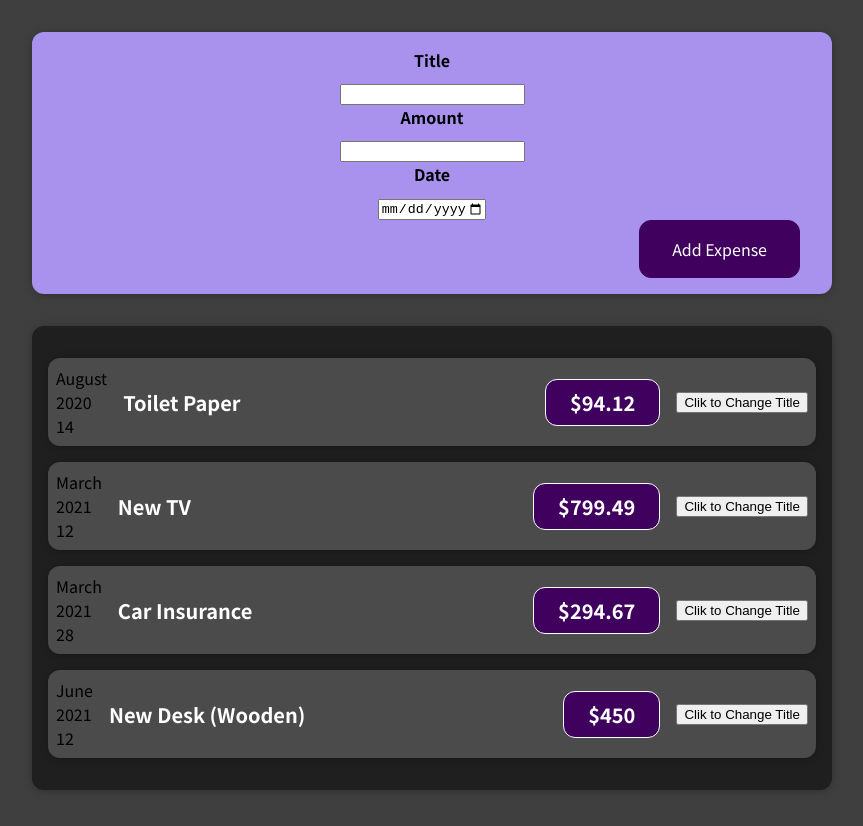
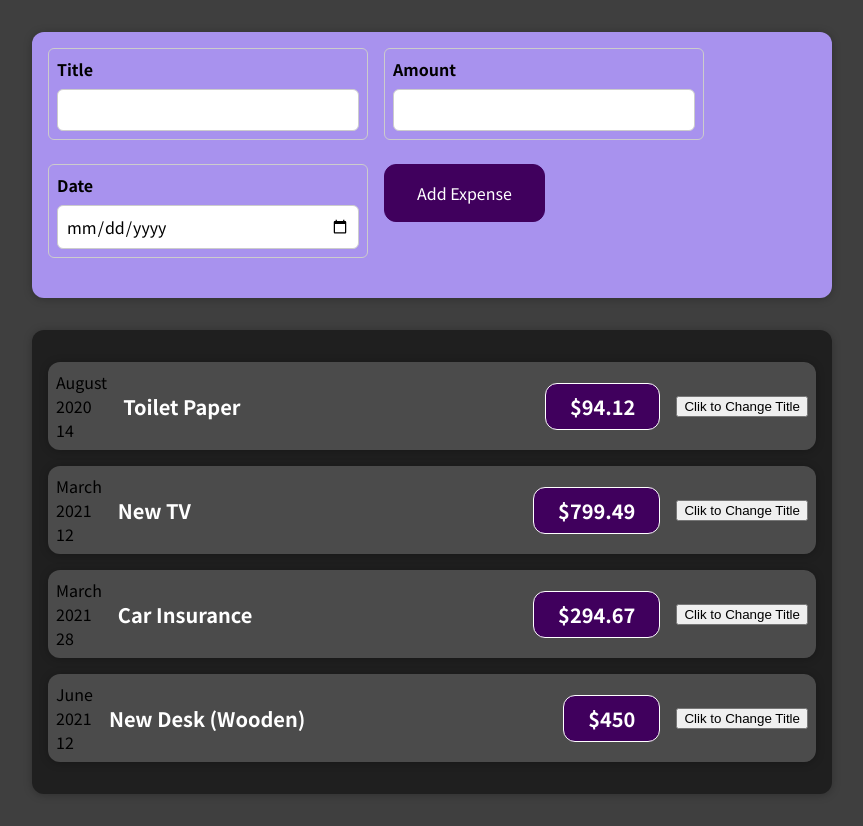
Before and after one commit to Abmart0803/Expenses-Tracker-App, a React (Create React App) app in the folder expenses/: page / in a window 1280 px wide. Shown: the whole page, without its empty margins (208-1071 px from the left). Built offline with nearby package versions, Linux system fonts and the light colour scheme.

Commit message:
modified:   src/App.js         modified:   src/components/NewExpense/ExpenseForm.css         modified:   src/components/NewExpense/ExpenseForm.js         modified:   src/components/NewExpense/NewExpense.js

```diff
--- a/expenses/src/App.js
+++ b/expenses/src/App.js
@@ -33,9 +33,14 @@ const App = () => {
   // );
   //Abve is how to create all elements in the react if not using JXS as below code.
 
+  const addExpenseHandler = (expense) => {
+    console.log("In App.js");
+    console.log(expense);
+  };
+
   return (
     <div>
-      <NewExpense />
+      <NewExpense onAddExpenses={addExpenseHandler} />
       <Expenses items={expenses} />
     </div>
   );
--- a/expenses/src/components/NewExpense/ExpenseForm.css
+++ b/expenses/src/components/NewExpense/ExpenseForm.css
@@ -19,7 +19,16 @@ label {
   display: block;
   /* float: left; */
 
-.new-expense__control input {
+.new-expense__control {
+  font: inherit;
+  padding: 0.5rem;
+  border-radius: 6px;
+  border: 1px solid #ccc;
+  width: 20rem;
+  max-width: 100%;
+}
+
+input {
   font: inherit;
   padding: 0.5rem;
   border-radius: 6px;
--- a/expenses/src/components/NewExpense/ExpenseForm.js
+++ b/expenses/src/components/NewExpense/ExpenseForm.js
@@ -1,22 +1,68 @@
-import React from "react";
+import React, { useState } from "react";
 
 import "./ExpenseForm.css";
 
-const ExpenseForm = () => {
+const ExpenseForm = (props) => {
+  const [enteredTitled, setEnteredTitled] = useState("");
+  const titleChangeHandler = (event) => {
+    setEnteredTitled(event.target.value);
+  };
+
+  const [enteredAmount, setEnteredAmount] = useState("");
+  const amountChangeHandler = (event) => {
+    setEnteredAmount(event.target.value);
+  };
+
+  const [enteredDate, setEnteredDate] = useState("");
+  const dateChangeHandler = (event) => {
+    setEnteredDate(event.target.value);
+  };
+
+  const submitHandler = (event) => {
+    event.preventDefault();
+
+    const expenseData = {
+      title: enteredTitled,
+      amount: enteredAmount,
+      date: new Date(enteredDate),
+    };
+
+    props.onSaveExpenseData(expenseData);
+    setEnteredTitled("");
+    setEnteredAmount("");
+    setEnteredDate("");
+  };
+
   return (
-    <form>
-      <div clasName="new-expense__controls">
-        <div clasName="new-expense__control">
+    <form onSubmit={submitHandler}>
+      <div className="new-expense__controls">
+        <div className="new-expense__control">
           <label>Title</label>
-          <input type="text" />
+          <input
+            type="text"
+            value={enteredTitled}
+            onChange={titleChangeHandler}
+          />
         </div>
-        <div clasName="new-expense__control">
+        <div className="new-expense__control">
           <label>Amount</label>
-          <input type="number" min="0.01" step="0.01" />
+          <input
+            type="number"
+            min="0.01"
+            step="0.01"
+            value={enteredAmount}
+            onChange={amountChangeHandler}
+          />
         </div>
-        <div clasName="new-expense__control">
+        <div className="new-expense__control">
           <label>Date</label>
-          <input type="date" min="2019-01-01" max="2022-12-31" />
+          <input
+            type="date"
+            min="2019-01-01"
+            max="2022-12-31"
+            value={enteredDate}
+            onChange={dateChangeHandler}
+          />
         </div>
         <div className="new-expense__actions">
           <button type="submit">Add Expense</button>
--- a/expenses/src/components/NewExpense/NewExpense.js
+++ b/expenses/src/components/NewExpense/NewExpense.js
@@ -3,10 +3,18 @@ import React from "react";
 import ExpenseForm from "./ExpenseForm";
 import "./NewExpense.css";
 
-const NewExpense = () => {
+const NewExpense = (props) => {
+  const saveExpenseDataHandler = (enteredExpenseData) => {
+    const expenseData = {
+      ...enteredExpenseData,
+      id: Math.random().toString(),
+    };
+
+    props.onAddExpenses(expenseData);
+  };
   return (
     <div className="new-expense">
-      <ExpenseForm />
+      <ExpenseForm onSaveExpenseData={saveExpenseDataHandler} />
     </div>
   );
 };
```
